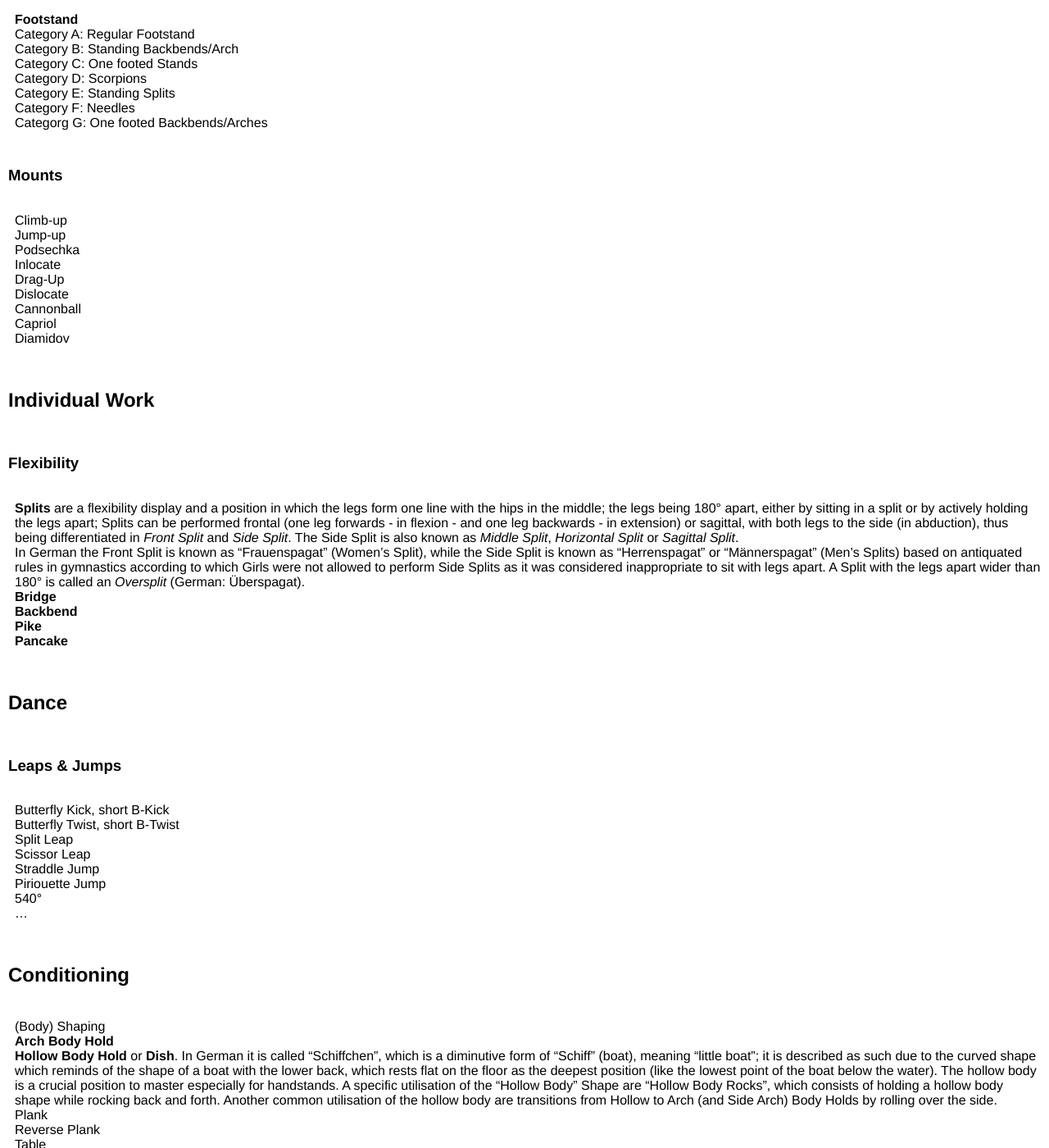
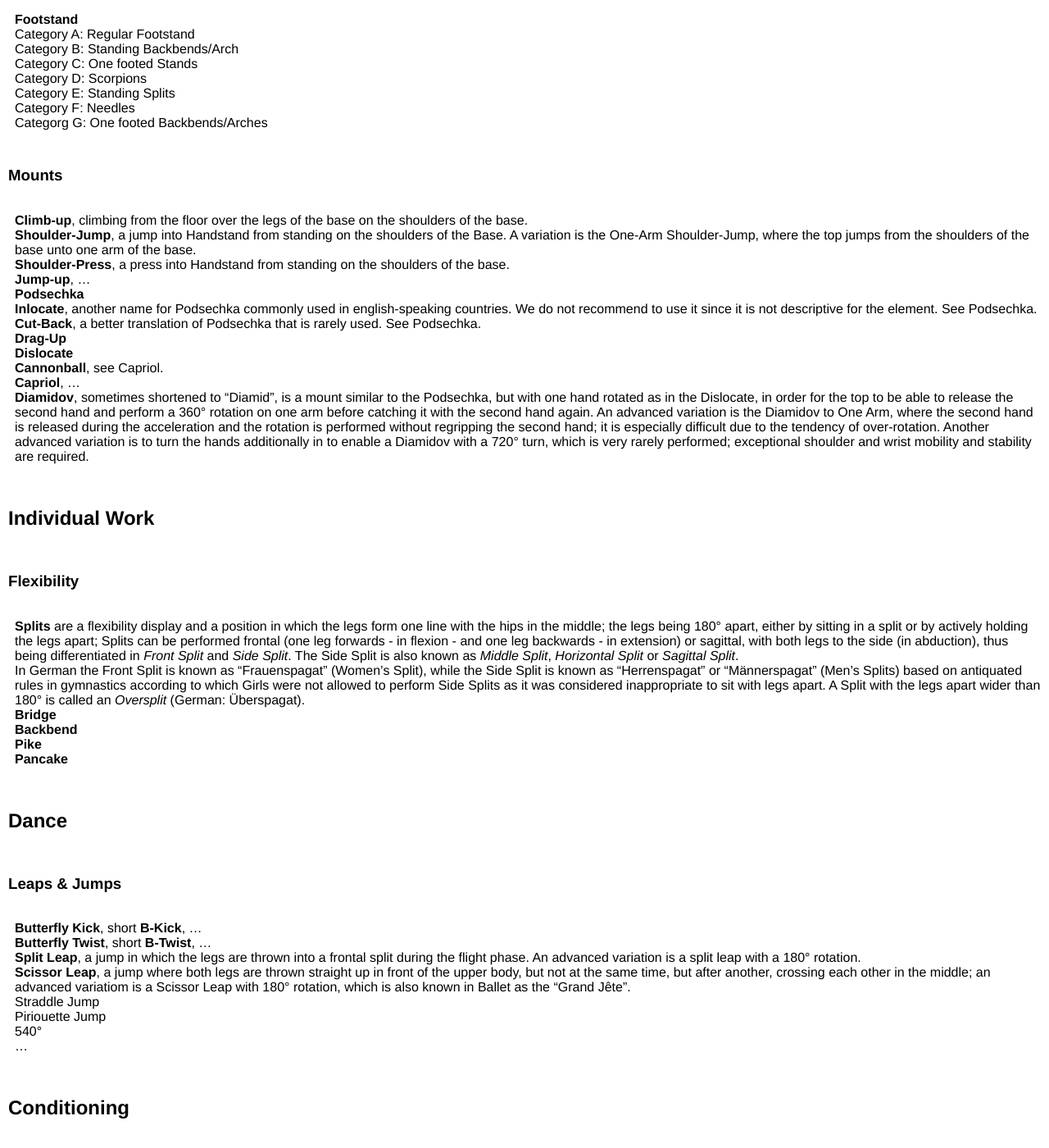
Before and after one commit to floshin/acrolib, a Jekyll site: the page built from glossary.md, in a window 1280 px wide and 1400 px high, scrolled down 3127 px. Shown: the whole window at 82% size. Built offline with Jekyll 4.4.1, drawn with Linux system fonts in a browser that asks for light colours; our own code applies the rules of GitHub Pages for plain Markdown files.

Commit message:
Update glossary.md

```diff
--- a/glossary.md
+++ b/glossary.md
@@ -133,15 +133,20 @@ We divide the Acrobatic terms into the following categories according to the cat
 
 ### Mounts
 
-* Climb-up
-* Jump-up
-* Podsechka
-* Inlocate
-* Drag-Up
-* Dislocate
-* Cannonball
-* Capriol
-* Diamidov
+* **Climb-up**, climbing from the floor over the legs of the base on the shoulders of the base.
+* **Shoulder-Jump**, a jump into Handstand from standing on the shoulders of the Base. A variation is the One-Arm Shoulder-Jump, where the top jumps from the shoulders of the base unto one arm of the base.
+* **Shoulder-Press**, a press into Handstand from standing on the shoulders of the base.
+*
+*
+* **Jump-up**, ...
+* **Podsechka**
+* **Inlocate**, another name for Podsechka commonly used in english-speaking countries. We do not recommend to use it since it is not descriptive for the element. See Podsechka.
+* **Cut-Back**, a better translation of Podsechka that is rarely used. See Podsechka.
+* **Drag-Up**
+* **Dislocate**
+* **Cannonball**, see Capriol.
+* **Capriol**, ...
+* **Diamidov**, sometimes shortened to "Diamid", is a mount similar to the Podsechka, but with one hand rotated as in the Dislocate, in order for the top to be able to release the second hand and perform a 360° rotation on one arm before catching it with the second hand again. An advanced variation is the Diamidov to One Arm, where the second hand is released during the acceleration and the rotation is performed without regripping the second hand; it is especially difficult due to the tendency of over-rotation. Another advanced variation is to turn the hands additionally in to enable a Diamidov with a 720° turn, which is very rarely performed; exceptional shoulder and wrist mobility and stability are required.
 *
 
 
@@ -163,10 +168,10 @@ A Split with the legs apart wider than 180° is called an *Oversplit* (German:
 
 ### Leaps & Jumps
 
-* Butterfly Kick, short B-Kick
-* Butterfly Twist, short B-Twist
-* Split Leap
-* Scissor Leap
+* **Butterfly Kick**, short **B-Kick**, ...
+* **Butterfly Twist**, short **B-Twist**, ...
+* **Split Leap**, a jump in which the legs are thrown into a frontal split during the flight phase. An advanced variation is a split leap with a 180° rotation.
+* **Scissor Leap**, a jump where both legs are thrown straight up in front of the upper body, but not at the same time, but after another, crossing each other in the middle; an advanced variatiom is a Scissor Leap with 180° rotation, which is also known in Ballet as the "Grand Jête".
 * Straddle Jump
 * Piriouette Jump
 * 540°
```
